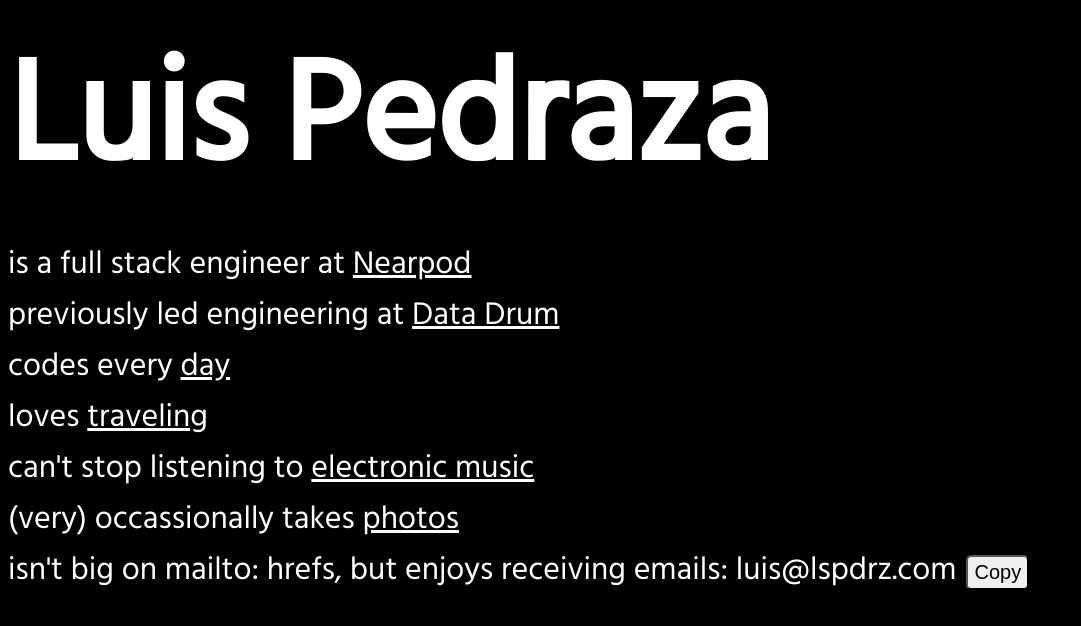
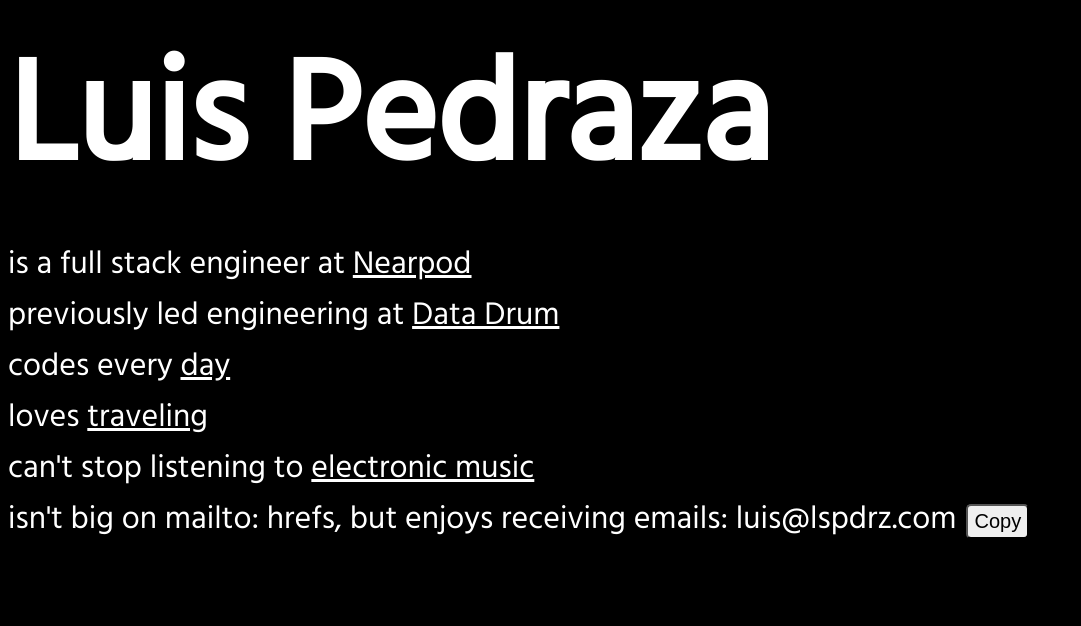
Before and after one commit to lspdrz/lspdrz-old, a Next.js app: page / in a window 1280 px wide. Shown: the top 626 px of the page, without its empty margins (0-1081 px from the left). Built offline with nearby package versions, Linux system fonts and the light colour scheme.

Commit message:
Update Home.tsx

```diff
--- a/components/home/Home.tsx
+++ b/components/home/Home.tsx
@@ -68,21 +68,11 @@ const Home: NextPage = () => {
         <p className="home-entry">
           can&apos;t stop listening to{' '}
           <a
-            href="https://soundcloud.com/luis-1843"
+            href="https://soundcloud.com/forallx"
             target="_blank"
             rel="noopener noreferrer"
           >
             electronic music
-          </a>
-        </p>
-        <p className="home-entry">
-          (very) occassionally takes{' '}
-          <a
-            href="https://www.instagram.com/lspdrz/"
-            target="_blank"
-            rel="noopener noreferrer"
-          >
-            photos
           </a>
         </p>
         <p className="home-entry">
```
